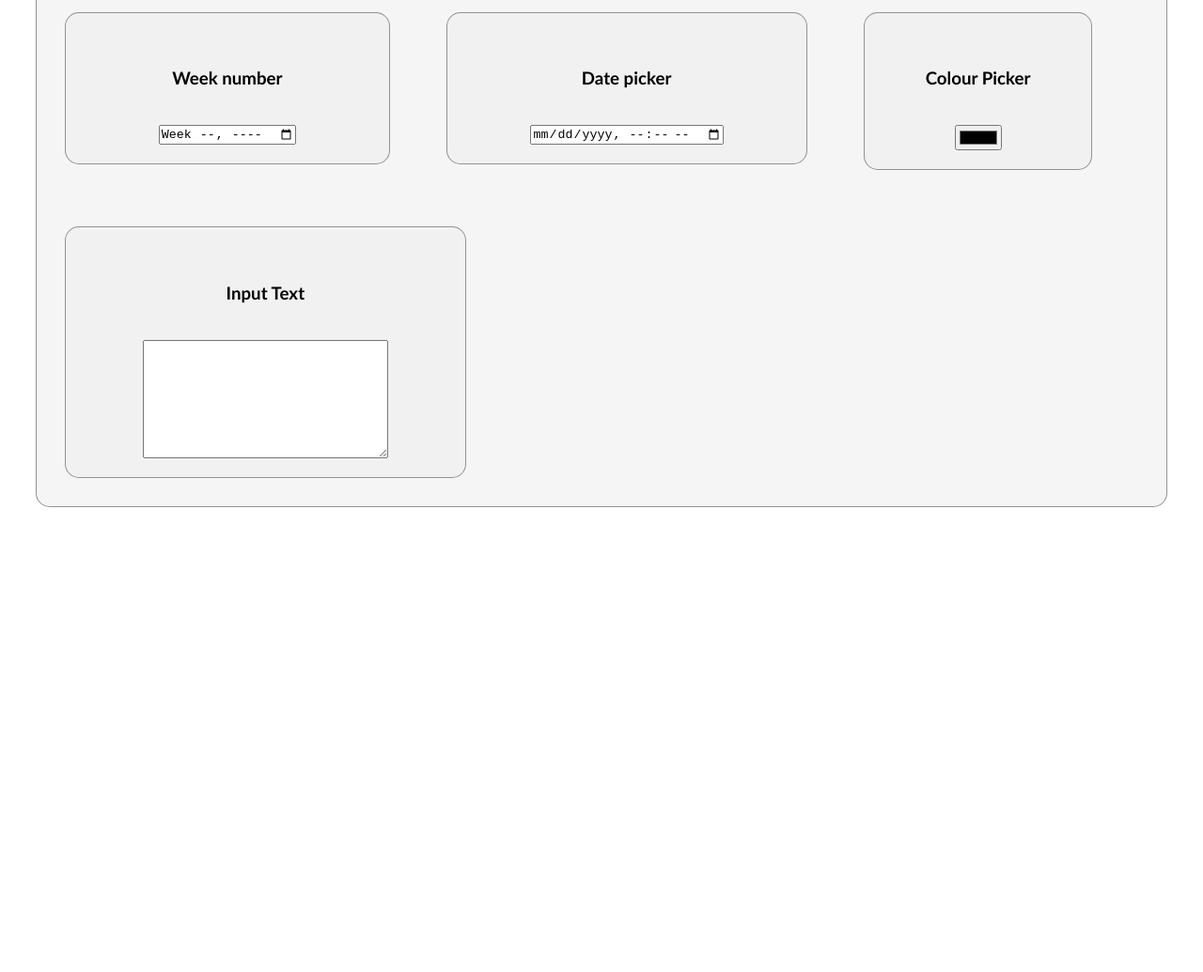
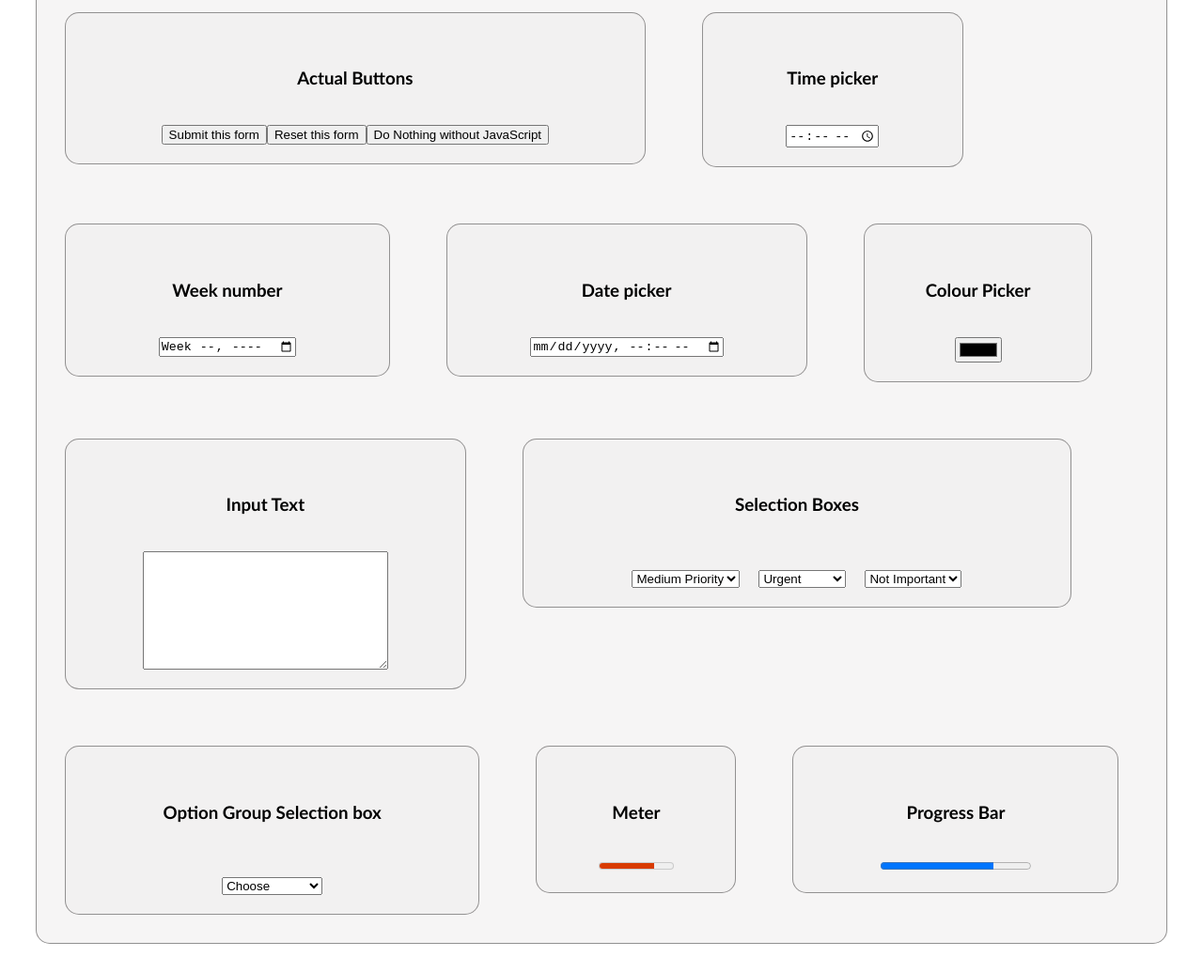
Before and after one commit to THenry90/DOM-Practicing, a plain HTML site: page index.html in a window 1280 px wide. Shown: the part 540-1575 px from the top of the page at 94% size. Before the commit the page ends 1110 px from the top, so only its background shows below. Drawn offline with Linux system fonts and the light colour scheme.

Commit message:
added to different input options

```diff
--- a/index.html
+++ b/index.html
@@ -24,6 +24,26 @@
               </form>
 
         </div>
+
+        <div class="demo-container">
+            <h3>Radio</h3>
+            <input type="radio" id="soup" name="meal" value="soup" checked />
+        </div>
+
+        <div class="demo-container">
+            <h3>Checkboxes</h3>
+            <input type="checkbox" id="questionOne" name="subscribe" value="yes" checked />
+        </div>
+
+        <div class="demo-container">
+            <h3>Actual Buttons</h3>
+
+
+            <button type="submit">Submit this form</button>
+            <button type="reset">Reset this form</button>
+            <button type="button">Do Nothing without JavaScript</button>
+        </div>
+
         <div class="demo-container">
             <h3>Time picker</h3>
 
@@ -64,7 +84,63 @@
 
         </div>
 
+
+
+        <div class="demo-container selection-boxes">
+            <h3>Selection Boxes</h3>
+
+            <select id="simple" name="simple">
+                <option>High Priority</option>
+                <option selected>Medium Priority</option>
+                <option>Low Priority</option>
+              </select>
+
+              <select id="urgency" name="urgency">
+                <option>Very Urgent</option>
+                <option selected>Urgent</option>
+                <option>Not urgent</option>
+              </select>
+
+              <select id="importance" name="importance">
+                <option>Important</option>
+                <option selected>Not Important</option>
+              </select>
+
+        </div>
+
+        <div class="demo-container selection-boxes">
+            <h3>Option Group Selection box</h3>
+
+            <select id="groups" name="groups">
+                <option selected>Choose</option>
+                <optgroup label="Weekday">
+                  <option>Monday</option>
+                  <option>Tuesday</option>
+                  <option>Wednesday</option>
+                  <option>Thursday</option>
+                  <option>Friday</option>
+                </optgroup>
+                <optgroup label="Weekend">
+                  <option>Saturday</option>
+                  <option>Sunday</option>
+                </optgroup>
+              </select>
+        </div>
+
+        <div class="demo-container">
+            <h3>Meter</h3>
+            <meter min="0" max="100" value="75" low="33" high="66" optimum="0">75</meter>
+
+        </div>
+
+        <div class="demo-container">
+            <h3>Progress Bar</h3>
+            <progress max="100" value="75">75/100</progress>
+
+        </div>
     </div>
+
+
 
 </body>
 <script src="./scripts/scripts.js"></script>
--- a/styles/styles.css
+++ b/styles/styles.css
@@ -50,3 +50,7 @@ form {
     width: fit-content;
     text-align: center;
 }
+
+.selection-boxes {
+    gap:20px;
+}
```
